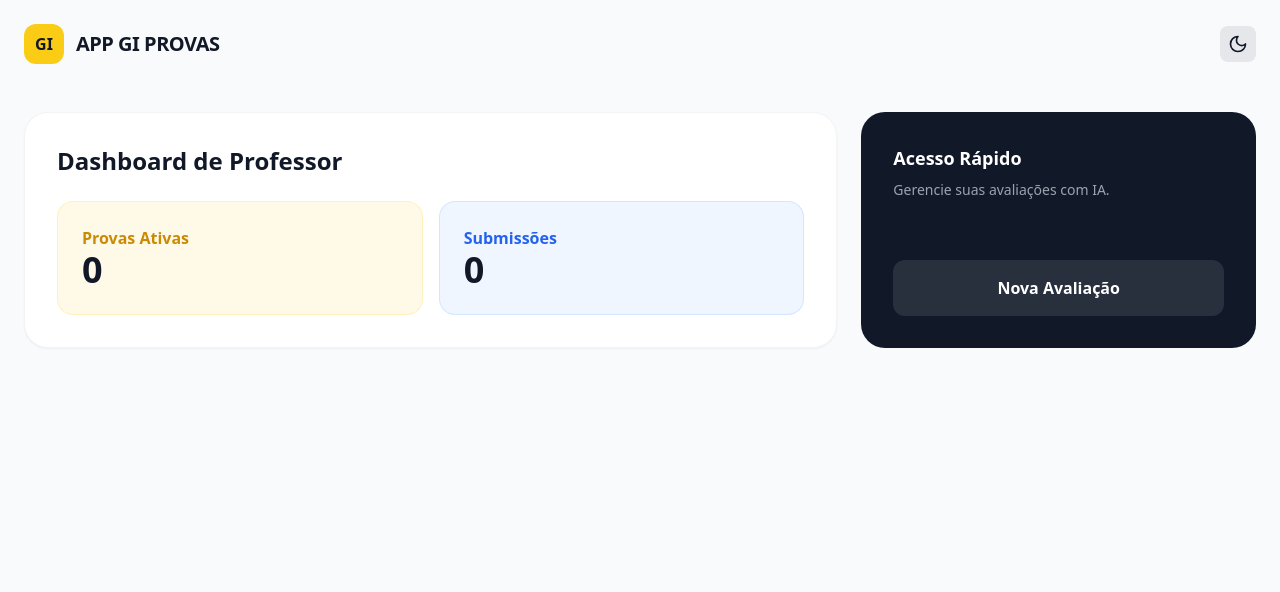
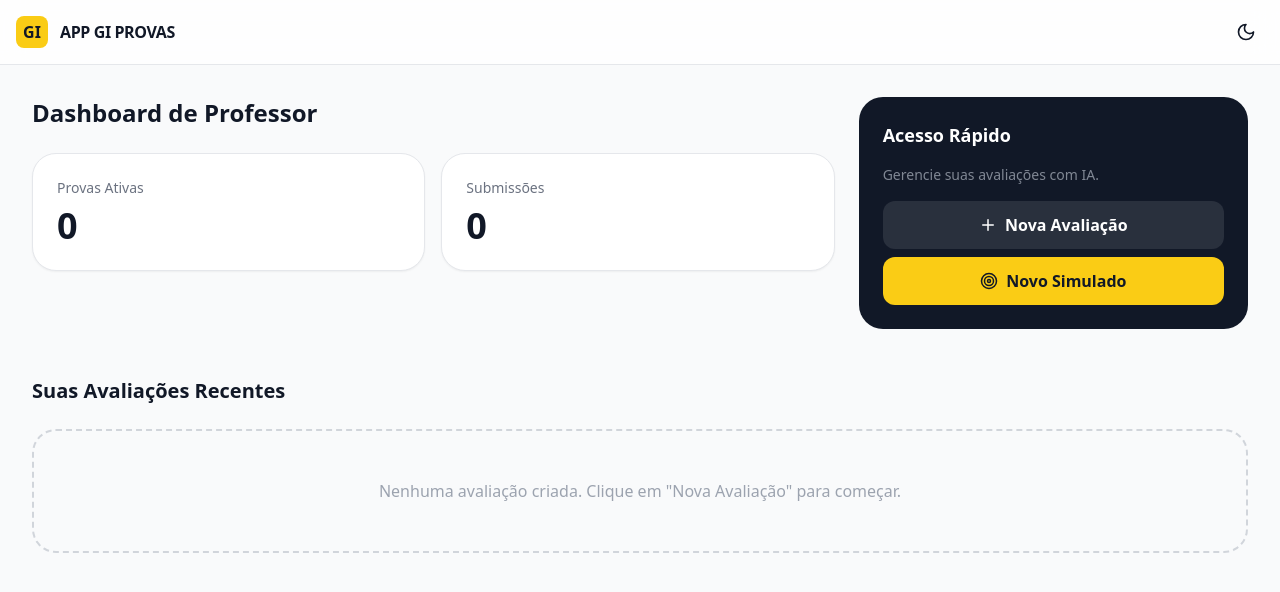
Before and after one commit to redmi7proelis-glitch/app-gi-provas, a React (Create React App) app in the folder aap/: page / in a window 1280 px wide. Shown: the top 592 px of the page. Built offline with nearby package versions, Linux system fonts and the light colour scheme.

Commit message:
Update App.js

```diff
--- a/aap/src/App.js
+++ b/aap/src/App.js
@@ -1,64 +1,82 @@
 import React, { useState, useEffect } from 'react';
 import {
-  BookOpen, Plus, Settings, Users, BrainCircuit, Save, Trash2,
-  CheckCircle2, XCircle, FileText, BarChart3, ChevronRight,
-  LogOut, Sparkles, Moon, Sun, LayoutDashboard
+  BookOpen, Plus, Settings, Users, BrainCircuit, Save, Trash2, CheckCircle2, XCircle,
+  FileText, BarChart3, ChevronRight, LogOut, Loader2, Sparkles, AlertCircle, Share2,
+  Moon, Sun, Download, LayoutDashboard, Target
 } from 'lucide-react';
 
 export default function App() {
-  const [darkMode, setDarkMode] = useState(() => localStorage.getItem('gi-theme') === 'dark');
-  const [assessments, setAssessments] = useState(() => JSON.parse(localStorage.getItem('gi-provas') || '[]'));
-  const [submissions, setSubmissions] = useState(() => JSON.parse(localStorage.getItem('gi-submissions') || '[]'));
+  const [darkMode, setDarkMode] = useState(false);
+  const [assessments, setAssessments] = useState(() => JSON.parse(localStorage.getItem('gi-provas-data') || '[]'));
 
-  useEffect(() => {
-    localStorage.setItem('gi-provas', JSON.stringify(assessments));
-    localStorage.setItem('gi-submissions', JSON.stringify(submissions));
-    if (darkMode) document.documentElement.classList.add('dark');
-    else document.documentElement.classList.remove('dark');
-  }, [assessments, submissions, darkMode]);
-
-  const toggleTheme = () => setDarkMode(!darkMode);
+  const toggleDark = () => {
+    setDarkMode(!darkMode);
+    document.documentElement.classList.toggle('dark');
+  };
 
   return (
-    <div className={darkMode ? 'dark' : ''}>
-      <div className="min-h-screen bg-gray-50 dark:bg-gray-950 text-gray-900 dark:text-gray-100 transition-colors duration-300">
-        <header className="p-6 flex justify-between items-center max-w-7xl mx-auto">
+    <div className={`min-h-screen ${darkMode ? 'dark' : ''}`}>
+      <div className="bg-gray-50 dark:bg-gray-950 text-gray-900 dark:text-white transition-colors duration-300 min-h-screen">
+        <header className="sticky top-0 bg-white/80 dark:bg-gray-900/80 backdrop-blur-md border-b border-gray-200 dark:border-gray-800 z-50">
+          <div className="max-w-7xl mx-auto px-4 h-16 flex items-center justify-between">
             <div className="flex items-center gap-3">
-            <div className="w-10 h-10 bg-yellow-400 rounded-xl flex items-center justify-center font-black text-gray-900">GI</div>
-            <h1 className="font-bold text-xl tracking-tight">APP GI PROVAS</h1>
+              <div className="w-8 h-8 bg-yellow-400 rounded-lg flex items-center justify-center font-bold text-gray-900">GI</div>
+              <span className="font-bold tracking-tight">APP GI PROVAS</span>
             </div>
-          <button onClick={toggleTheme} className="p-2 rounded-lg bg-gray-200 dark:bg-gray-800">
+            <button onClick={toggleDark} className="p-2 hover:bg-gray-200 dark:hover:bg-gray-800 rounded-full">
               {darkMode ? <Sun size={20}/> : <Moon size={20}/>}
             </button>
+          </div>
         </header>
 
-        <main className="p-6 max-w-7xl mx-auto">
-           {/* Bento Grid layout simples */}
+        <main className="max-w-7xl mx-auto p-4 lg:p-8">
+          {/* Bento Grid layout */}
           <div className="grid grid-cols-1 md:grid-cols-3 gap-6">
-             <div className="md:col-span-2 bg-white dark:bg-gray-900 p-8 rounded-3xl shadow-sm border border-gray-100 dark:border-gray-800">
-                <h2 className="text-2xl font-bold mb-6">Dashboard de Professor</h2>
+
+            {/* Dashboard principal */}
+            <div className="md:col-span-2 space-y-6">
+              <h2 className="text-2xl font-bold">Dashboard de Professor</h2>
               <div className="grid grid-cols-2 gap-4">
-                  <div className="bg-yellow-400/10 p-6 rounded-2xl border border-yellow-400/20">
-                    <p className="text-yellow-600 dark:text-yellow-400 font-bold">Provas Ativas</p>
-                    <p className="text-4xl font-black">{assessments.length}</p>
+                <div className="bg-white dark:bg-gray-900 p-6 rounded-3xl border border-gray-200 dark:border-gray-800 shadow-sm">
+                  <p className="text-gray-500 text-sm font-medium">Provas Ativas</p>
+                  <p className="text-4xl font-black mt-2">{assessments.length}</p>
                 </div>
-                  <div className="bg-blue-400/10 p-6 rounded-2xl border border-blue-400/20">
-                    <p className="text-blue-600 dark:text-blue-400 font-bold">Submissões</p>
-                    <p className="text-4xl font-black">{submissions.length}</p>
+                <div className="bg-white dark:bg-gray-900 p-6 rounded-3xl border border-gray-200 dark:border-gray-800 shadow-sm">
+                  <p className="text-gray-500 text-sm font-medium">Submissões</p>
+                  <p className="text-4xl font-black mt-2">0</p>
                 </div>
               </div>
             </div>
 
-             <div className="bg-gray-900 dark:bg-yellow-400 text-white dark:text-gray-900 p-8 rounded-3xl flex flex-col justify-between">
-                <div>
-                  <h3 className="font-bold text-lg mb-2">Acesso Rápido</h3>
-                  <p className="text-gray-400 dark:text-gray-700 text-sm">Gerencie suas avaliações com IA.</p>
-                </div>
-                <button className="mt-6 w-full py-4 bg-white/10 dark:bg-gray-900/10 rounded-xl font-bold hover:scale-[1.02] transition-transform">
-                  Nova Avaliação
+            {/* Acesso Rápido */}
+            <div className="bg-gray-900 dark:bg-yellow-400 text-white dark:text-gray-900 p-6 rounded-3xl flex flex-col gap-4">
+              <h3 className="font-bold text-lg">Acesso Rápido</h3>
+              <p className="text-gray-400 dark:text-gray-700 text-sm opacity-80">Gerencie suas avaliações com IA.</p>
+
+              <div className="flex flex-col gap-2 mt-auto">
+                <button className="w-full bg-white/10 dark:bg-gray-900/10 hover:bg-white/20 py-3 rounded-xl font-bold transition-all flex items-center justify-center gap-2">
+                  <Plus size={18} /> Nova Avaliação
+                </button>
+                <button className="w-full bg-yellow-400 dark:bg-gray-900 text-gray-900 dark:text-yellow-400 hover:opacity-90 py-3 rounded-xl font-bold transition-all flex items-center justify-center gap-2">
+                  <Target size={18} /> Novo Simulado
                 </button>
               </div>
             </div>
+          </div>
+
+          {/* Lista de Avaliações */}
+          <section className="mt-12">
+            <h3 className="text-xl font-bold mb-6">Suas Avaliações Recentes</h3>
+            {assessments.length === 0 ? (
+               <div className="text-center p-12 border-2 border-dashed border-gray-300 dark:border-gray-700 rounded-3xl text-gray-400">
+                 <p>Nenhuma avaliação criada. Clique em "Nova Avaliação" para começar.</p>
+               </div>
+            ) : (
+               <div className="grid grid-cols-1 md:grid-cols-2 lg:grid-cols-3 gap-6">
+                 {/* Listagem de avaliações viria aqui */}
+               </div>
+            )}
+          </section>
         </main>
       </div>
     </div>
```
Lines whose indentation alone changed are shown as unchanged.
